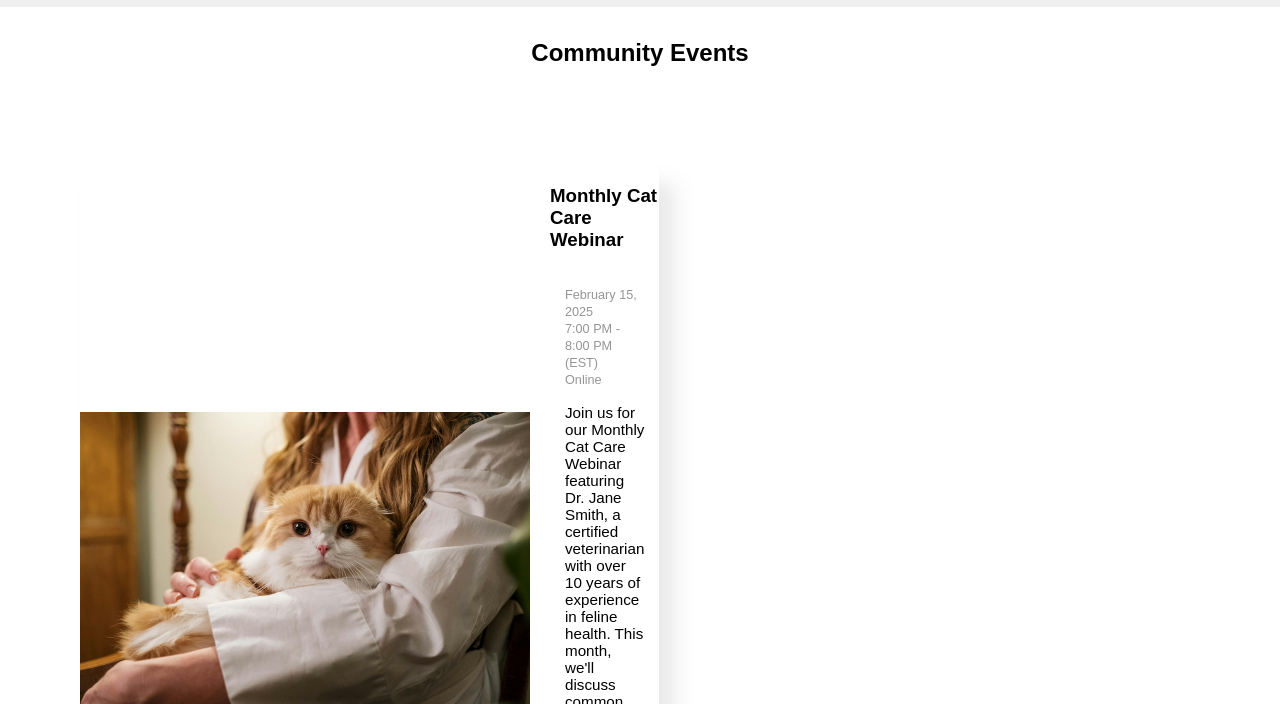
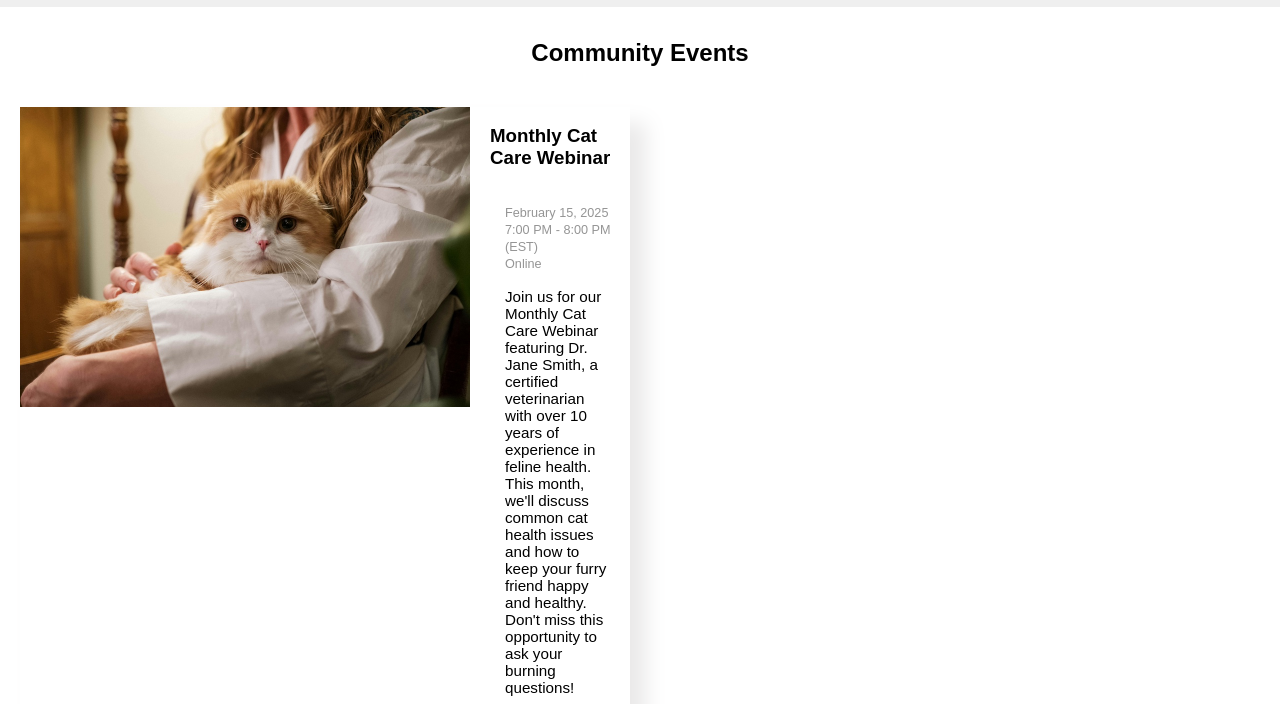
Before and after one commit to AltCtrlFly/COMM672_assignmentM7, a plain HTML site: page beginning/part2/community.html in a window 1280 px wide. Shown: the part 96-800 px from the top of the page. Drawn offline with Linux system fonts and the light colour scheme.

Commit message:
Update styles.css

```diff
--- a/beginning/part2/css/styles.css
+++ b/beginning/part2/css/styles.css
@@ -72,12 +72,14 @@ h2 {
     gap: 20px;
     justify-items: center;
     align-content: center;
+    padding: 20px;
 }
 .event-block1 {
     display: grid;
     grid-template-columns: 1fr 1fr;
     gap: 20px;
-    align-items: center;
+    padding: 0;
+    margin: 0;
     background-color: white;
     filter: drop-shadow(rgb(234, 233, 233) 1rem 1rem 10px);
 }
```
